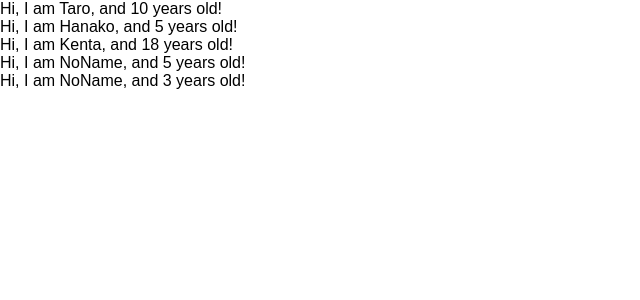
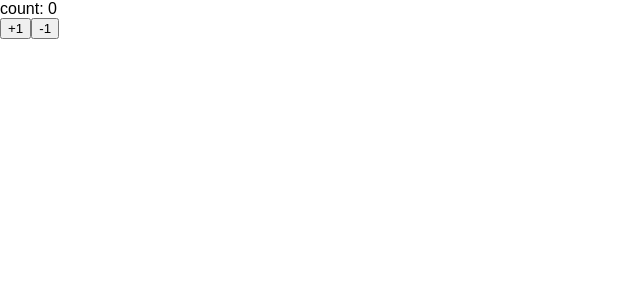
Before and after one commit to ndjndj/udemy-redux, a React (Create React App) app: page / in a window 1280 px wide. Shown: the top 300 px of the page, without its empty margins (0-640 px from the left). Built offline with nearby package versions, Linux system fonts and the light colour scheme.

Commit message:
learn state and setState

```diff
--- a/src/App.js
+++ b/src/App.js
@@ -1,35 +1,35 @@
-import React from 'react';
-import PropTypes from 'prop-types';
+import React, { Component } from 'react';
 
-const App = () => {
-  const profiles = [
-    { name: "Taro", age: 10 },
-    { name: "Hanako", age: 5 },
-    { name: "Kenta", age: 18 },
-    { name: "NoName" , age: 5},
-    { name: "NoName", age: 3 }
-  ];
 
-  return (
-    <div>
-      {
-        profiles.map((profile, index) => {
-          return <User name={profile.name} age={profile.age} key={index} />
-        })
-      }
-    </div>
-  );
+const App = () => ( <Counter></Counter> )
+
+class Counter extends Component {
+  constructor(props) {
+    super(props);
+    this.state = { count: 0 }
+  }
+
+  handlePlusButton = () => {
+    this.setState({count: this.state.count + 1});
+  }
+
+  handleMinusButton = () => {
+    this.setState({count: this.state.count - 1});
+  }
+
+  render() {
+    return (
+      <React.Fragment>
+        <div>count: {this.state.count}</div>
+        <button onClick={this.handlePlusButton}>+1</button>
+        <button onClick={this.handleMinusButton}>-1</button>
+      </React.Fragment>
+
+
+      )
+  }
 }
 
-const User = (props) => {
-  return (
-    <div>Hi, I am {props.name}, and {props.age} years old!</div>
-  );
-}
 
-User.propTypes = {
-  name: PropTypes.string,
-  age: PropTypes.number.isRequired
-}
 
 export default App;
```
